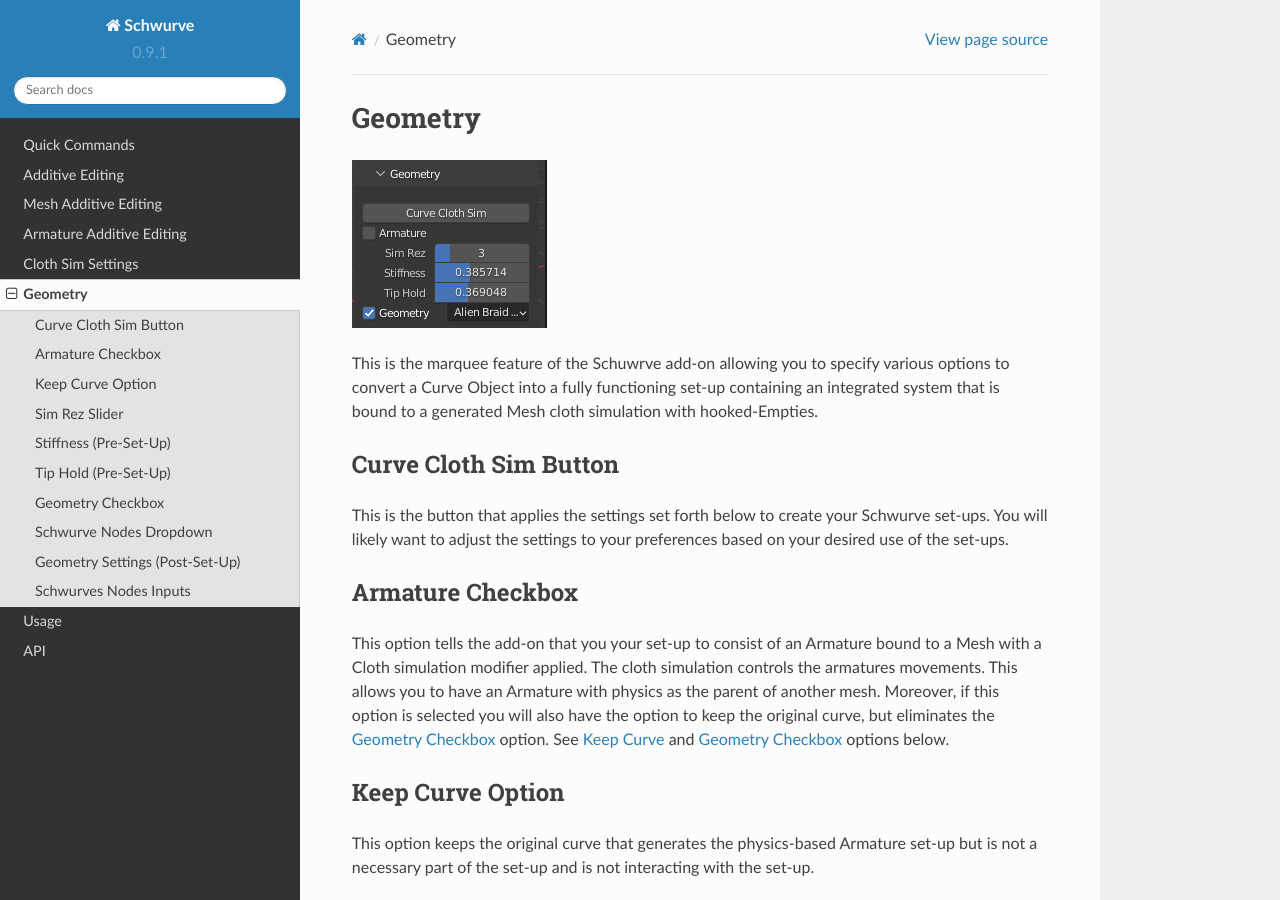
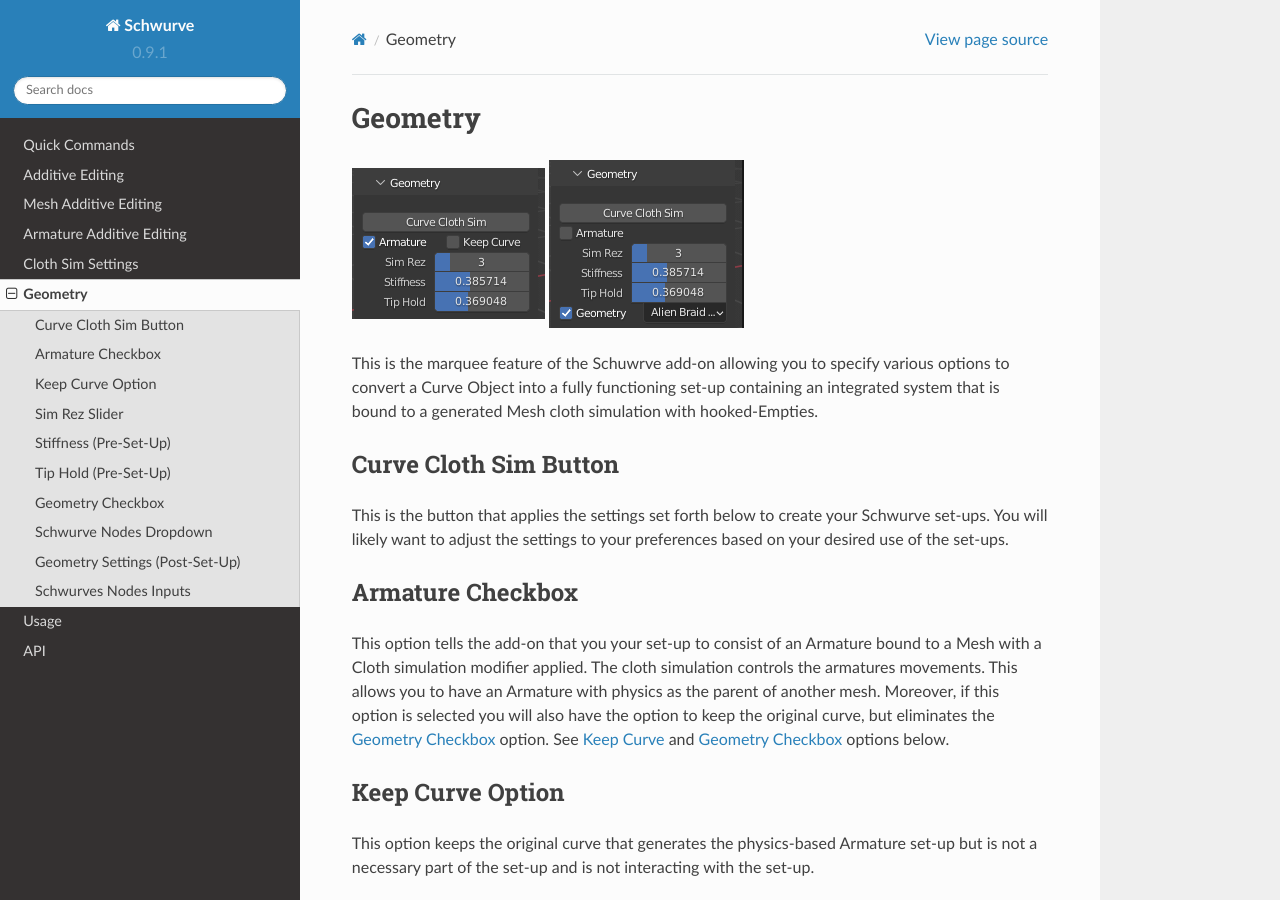
Before and after one commit to Ayjent/SchwurveTest, a Sphinx documentation site: the page built from docs/source/geometry.rst, in a window 1280 px wide and 900 px high. Built offline with Sphinx 7.4.7 and the Read the Docs theme 2.0.0, drawn with Linux system fonts in a browser that asks for light colours.

Commit message:
Update geometry.rst

```diff
--- a/docs/source/geometry.rst
+++ b/docs/source/geometry.rst
@@ -1,6 +1,7 @@
 Geometry
 --------
 
+.. image:: ../_static/GeometryArmOption.png
 .. image:: ../_static/Geometry.png
 
 This is the marquee feature of the Schuwrve add-on allowing you to specify various options to convert a Curve Object into a fully functioning set-up containing
```
